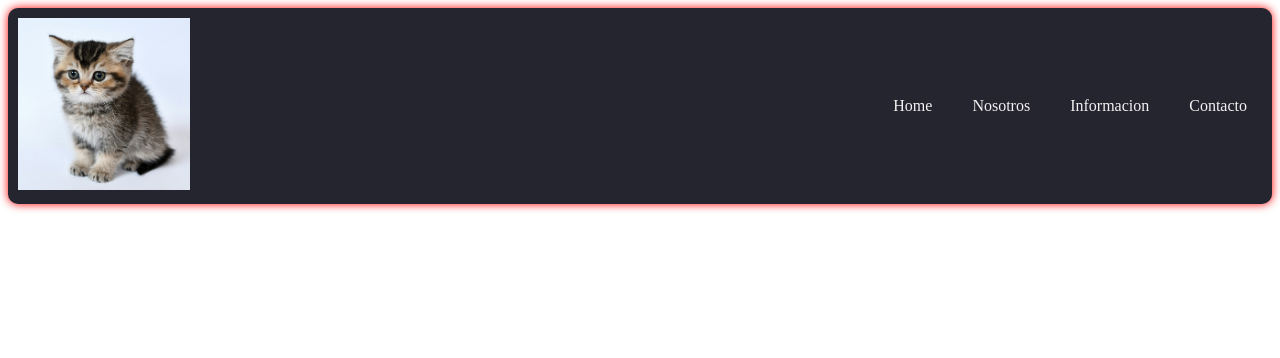
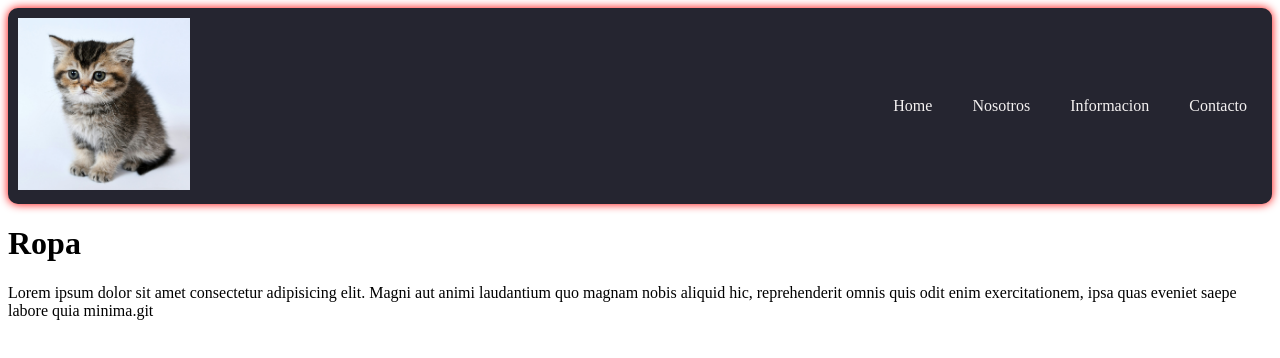
Before and after one commit to mariana-17J/proyectoanalitica, a plain HTML site: page index.html in a window 1280 px wide. Drawn offline with Linux system fonts and the light colour scheme.

Commit message:
rama desarrrollo

```diff
--- a/index.html
+++ b/index.html
@@ -51,5 +51,9 @@
             </nav>
         </div>
    </header>
+   <main>
+        <h1>Ropa</h1>
+        <p>Lorem ipsum dolor sit amet consectetur adipisicing elit. Magni aut animi laudantium quo magnam nobis aliquid hic, reprehenderit omnis quis odit enim exercitationem, ipsa quas eveniet saepe labore quia minima.git</p>
+   </main>
 </body>
 </html>
```
